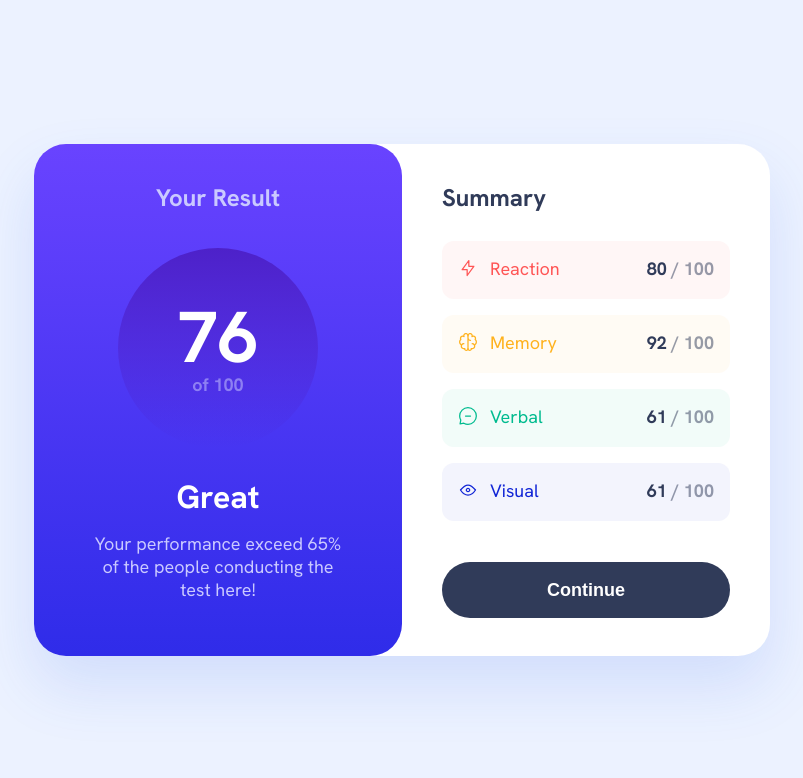
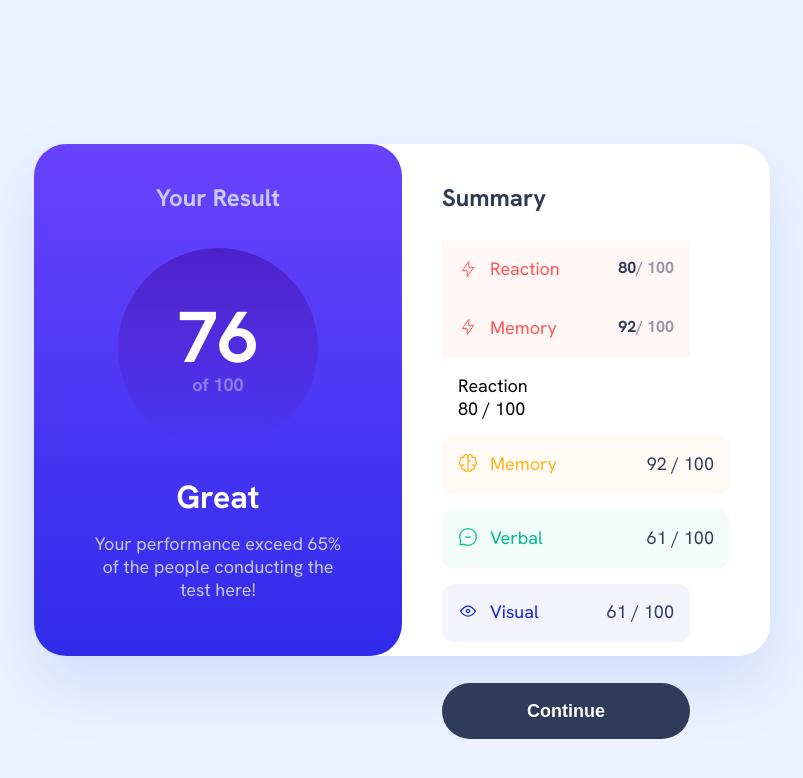
Before and after one commit to CamiStefano/my-portfolio, a Next.js app: page /projects/results-summary-component in a window 1280 px wide. Shown: the top 778 px of the page, without its empty margins (238-1041 px from the left). Built offline with nearby package versions, Linux system fonts and the light colour scheme.

Commit message:
add StatCard and Button Component

```diff
--- a/app/projects/results-summary-component/components/Button.jsx
+++ b/app/projects/results-summary-component/components/Button.jsx
@@ -1,6 +1,28 @@
-import React from 'react';
-import { Button } from '../styles';
+'use client';
 
-export default function ResultsSummary() {
-  return <Button className='button'>Continue</Button>;
-}
+import { styled } from 'styled-components';
+import { theme } from '../styles';
+
+const Button = styled.button`
+  width: 100%;
+  height: 56px;
+  border-radius: 128px;
+  border: none;
+  background: ${theme.darkNavy};
+  color: ${theme.white};
+  font-size: 1.125rem;
+  font-weight: 700;
+  cursor: pointer;
+  transition: all 0.4s ease;
+
+  &:hover {
+    opacity: 0.8;
+  }
+
+  &:active {
+    opacity: 1;
+    background: ${theme.gradient1};
+  }
+`;
+
+export default Button;
--- /dev/null
+++ b/app/projects/results-summary-component/components/StatCard.jsx
@@ -0,0 +1,54 @@
+'use client';
+
+import React from 'react';
+import { styled } from 'styled-components';
+import { theme } from '../styles';
+
+const StyledStatCard = styled.div`
+  width: 100%;
+  background: linear-gradient(0deg, rgba(255, 255, 255, 0.95) 0%, rgba(255, 255, 255, 0.95) 100%),
+    #f55;
+  color: ${theme.darkNavy};
+  display: flex;
+  justify-content: space-between;
+  padding: 1rem;
+
+  & .img {
+    padding-right: 12px;
+    vertical-align: middle;
+  }
+
+  & .label {
+    color: ${theme.red};
+    font-weight: 500;
+    font-size: 18px;
+  }
+
+  & .points {
+    color: ${theme.darkNavy};
+    font-weight: 700;
+  }
+
+  & .total {
+    color: ${theme.darkNavy};
+    font-weight: 700;
+    opacity: 0.5;
+  }
+`;
+
+function StatCard({ icon, label, points }) {
+  return (
+    <StyledStatCard>
+      <div>
+        <span className="img">{icon}</span>
+        <span className="label">{label}</span>
+      </div>
+      <div>
+        <span className="points">{points}</span>
+        <span className="total">/ 100</span>
+      </div>
+    </StyledStatCard>
+  );
+}
+
+export default StatCard;
--- a/app/projects/results-summary-component/page.jsx
+++ b/app/projects/results-summary-component/page.jsx
@@ -1,7 +1,11 @@
 import React from 'react';
+import Image from 'next/image';
+
 import { Hanken_Grotesk } from 'next/font/google';
 import { Wrapper, Title, Card, SummaryCards } from './styles';
 import Button from './components/Button';
+import StatCard from './components/StatCard';
+import WarningSVG from './assets/warning.svg';
 
 export const HankenGrotesk = Hanken_Grotesk({
   weight: ['400', '700'],
@@ -31,25 +35,20 @@ export default function ResultsSummary() {
         <div className="summary">
           <Title className="summary__title">Summary</Title>
           <div className="summary__cards">
+            <StatCard
+              icon={<Image src={WarningSVG} alt="Warning icon" />}
+              label="Reaction"
+              points={80}
+            />
+
+            <StatCard
+              icon={<Image src={WarningSVG} alt="Warning icon" />}
+              label="Memory"
+              points={92}
+            />
             <SummaryCards className="summary__reaction__cards">
               <div>
-                <span className="summary__reaction__img">
-                  <svg
-                    xmlns="http://www.w3.org/2000/svg"
-                    width="20"
-                    height="20"
-                    viewBox="0 0 20 20"
-                    fill="none"
-                  >
-                    <path
-                      d="M10.8333 8.33333V2.5L4.16663 11.6667H9.16663V17.5L15.8333 8.33333H10.8333Z"
-                      stroke="#FF5555"
-                      strokeWidth="1.25"
-                      strokeLinecap="round"
-                      strokeLinejoin="round"
-                    />
-                  </svg>
-                </span>
+                <span className="summary__reaction__img"></span>
                 <span className="summary__reaction__p">Reaction</span>
               </div>
               <div>
@@ -160,7 +159,7 @@ export default function ResultsSummary() {
               </div>
             </SummaryCards>
           </div>
-          <Button></Button>
+          <Button>Continue</Button>
         </div>
       </Card>
     </Wrapper>
--- a/app/projects/results-summary-component/styles.js
+++ b/app/projects/results-summary-component/styles.js
@@ -2,7 +2,7 @@
 
 import styled from 'styled-components';
 
-const theme = {
+export const theme = {
   white: '#FFFFFF',
   red: '#FF5555',
   yelow: '#FFB21E',
@@ -107,38 +107,6 @@ export const Card = styled.section`
     padding-bottom: 28px;
   }
 
-  & .summary__reaction__cards {
-    width: 288px;
-    background: linear-gradient(0deg, rgba(255, 255, 255, 0.95) 0%, rgba(255, 255, 255, 0.95) 100%),
-      #f55;
-    color: ${theme.darkNavy};
-    display: flex;
-    justify-content: space-between;
-    margin-bottom: 16px;
-  }
-
-  & .summary__reaction__img {
-    padding-right: 12px;
-    vertical-align: middle;
-  }
-
-  & .summary__reaction__p {
-    color: ${theme.red};
-    font-weight: 500;
-    font-size: 18px;
-  }
-
-  & .summary__number {
-    color: ${theme.darkNavy};
-    font-weight: 700;
-  }
-
-  & .summary__number__total {
-    color: ${theme.darkNavy};
-    font-weight: 700;
-    opacity: 0.5;
-  }
-
   & .summary__memory__img {
     padding-right: 12px;
     vertical-align: middle;
@@ -193,7 +161,7 @@ export const Card = styled.section`
   }
 
   & .summary__visual__cards {
-    width: 288px;
+    width: 100%;
     background: linear-gradient(0deg, rgba(255, 255, 255, 0.95) 0%, rgba(255, 255, 255, 0.95) 100%),
       #1125d6;
     color: ${theme.darkNavy};
@@ -217,25 +185,3 @@ export const Title = styled.h2`
   font-weight: 700;
   padding-top: 38px;
 `;
-
-export const Button = styled.button`
-  width: 288px;
-  height: 56px;
-  border-radius: 128px;
-  border: none;
-  background: ${theme.darkNavy};
-  color: ${theme.white};
-  font-size: 18px;
-  font-weight: 700;
-  cursor: pointer;
-  transition: all .4s ease;
-
-  &:hover {
-    opacity: 0.8;
-  }
-
-  &:active {
-    opacity: 1;
-    background: ${theme.gradient1};
-  }
-`;
```
Also changed, not shown: app/projects/results-summary-component/assets/warning.svg (added).
